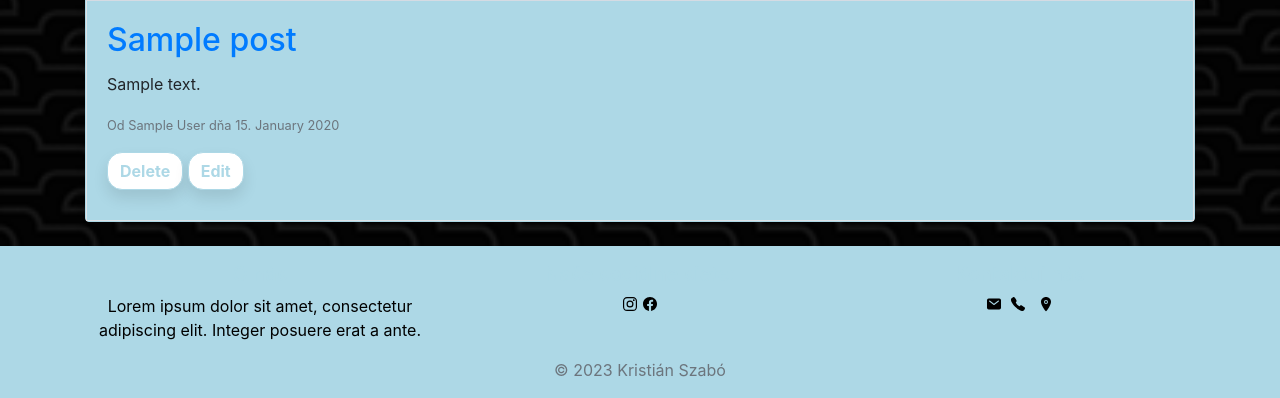
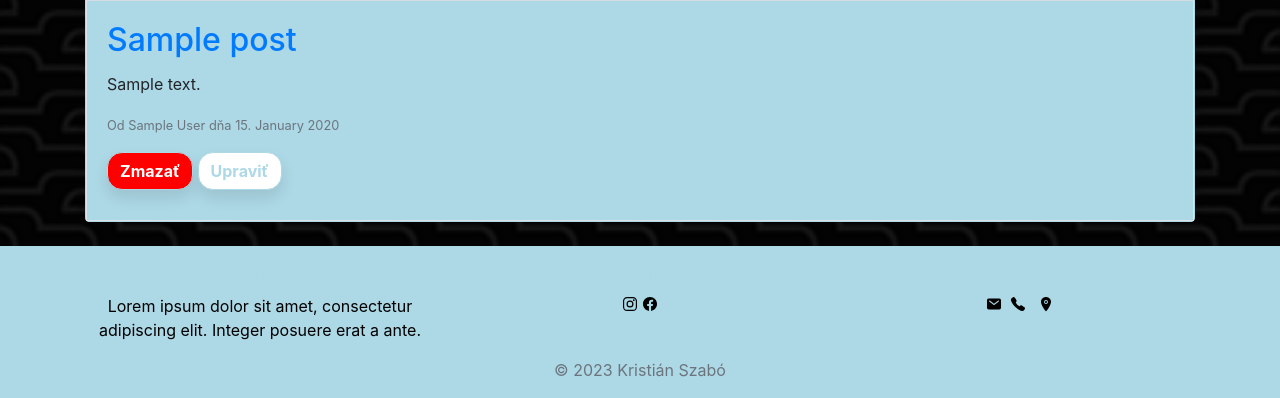
Before and after one commit to Kiko905/SJ_projekt, a PHP site: page /blog.php in a window 1280 px wide. Shown: the part 859-1257 px from the top of the page. Run offline with PHP 8.4, Linux system fonts and the light colour scheme; the visitor is signed in with stand-in values (Sample User, id 1); tables that the repository leaves empty or names only in its code hold one stand-in row (values such as "Sample post"); grey boxes marked "Sample" are stand-in pictures; data that the repository does not hold is empty; some libraries are stand-ins or nearby versions.

Commit message:
Mini Fix

```diff
--- a/blog.php
+++ b/blog.php
@@ -33,8 +33,8 @@ require_once 'header.php';
                         <p class="card-text"><?php echo $row['content']; ?></p>
                         <p class="card-text"><small class="text-muted">Od <?php echo $row['author']; ?> dňa <?php echo date('j. F Y', strtotime($row['created_at'])); ?></small></p>
                     <?php if ($_SESSION['user_id'] == $row['user_id'] || $_SESSION['role'] === 'admin') : ?>
-                        <a href="#deleteModal-<?php echo $row['id']; ?>" class="btn button-farba" data-toggle="modal">Delete</a>
-                        <a href="#editModal-<?php echo $row['id']; ?>" class="btn button-farba" data-toggle="modal">Edit</a>
+                        <a href="#deleteModal-<?php echo $row['id']; ?>" class="btn delete-button" data-toggle="modal">Zmazať</a>
+                        <a href="#editModal-<?php echo $row['id']; ?>" class="btn button-farba" data-toggle="modal">Upraviť</a>
                     <?php endif; ?>
                     </div>
                 </div>
@@ -44,19 +44,19 @@ require_once 'header.php';
                     <div class="modal-dialog" role="document">
                         <div class="modal-content">
                             <div class="modal-header">
-                                <h5 class="modal-title" id="deleteModalLabel">Delete Post</h5>
+                                <h5 class="modal-title" id="deleteModalLabel">Zmazať príspevok</h5>
                                 <button type="button" class="close" data-dismiss="modal" aria-label="Close">
                                     <span aria-hidden="true">&times;</span>
                                 </button>
                             </div>
                             <form method="POST" action="blog.php">
                                 <div class="modal-body">
-                                    Are you sure you want to delete this post?
+                                    Naozaj chcete zmazať tento príspevok?
                                     <input type="hidden" name="post_id" value="<?php echo $row['id']; ?>">
                                 </div>
                                 <div class="modal-footer">
-                                    <button type="button" class="btn btn-secondary" data-dismiss="modal">Cancel</button>
-                                    <button type="submit" name="delete" class="btn btn-danger">Delete</button>
+                                    <button type="button" class="btn btn-secondary" data-dismiss="modal">Zrušiť</button>
+                                    <button type="submit" name="delete" class="btn delete-button">Zmazať</button>
                                 </div>
                             </form>
                         </div>
@@ -68,7 +68,7 @@ require_once 'header.php';
                     <div class="modal-dialog" role="document">
                         <div class="modal-content">
                             <div class="modal-header">
-                                <h5 class="modal-title" id="editModalLabel">Edit Post</h5>
+                                <h5 class="modal-title" id="editModalLabel">Upraviť príspevok</h5>
                                 <button type="button" class="close" data-dismiss="modal" aria-label="Close">
                                     <span aria-hidden="true">&times;</span>
                                 </button>
@@ -76,22 +76,22 @@ require_once 'header.php';
                             <form method="POST" action="blog.php" enctype="multipart/form-data">
                                 <div class="modal-body">
                                     <div class="form-group">
-                                        <label for="title">Title</label>
+                                        <label for="title">Názov</label>
                                         <input type="text" class="form-control" id="title" name="title" value="<?php echo $row['title']; ?>">
                                     </div>
                                     <div class="form-group">
-                                        <label for="content">Content</label>
+                                        <label for="content">Obsah</label>
                                         <textarea class="form-control" id="content" name="content"><?php echo $row['content']; ?></textarea>
                                     </div>
                                     <div class="form-group">
-                                        <label for="image">Image</label>
+                                        <label for="image">Obrázok</label>
                                         <input type="file" class="form-control" id="image" name="image">
                                     </div>
                                     <input type="hidden" name="post_id" value="<?php echo $row['id']; ?>">
                                 </div>
                                 <div class="modal-footer">
-                                    <button type="button" class="btn btn-secondary" data-dismiss="modal">Cancel</button>
-                                    <button type="submit" name="edit" class="btn btn-primary">Save changes</button>
+                                    <button type="button" class="btn btn-secondary" data-dismiss="modal">Zrušiť</button>
+                                    <button type="submit" name="edit" class="btn btn-primary">Uložiť zmeny</button>
                                 </div>
                             </form>
                         </div>
```
